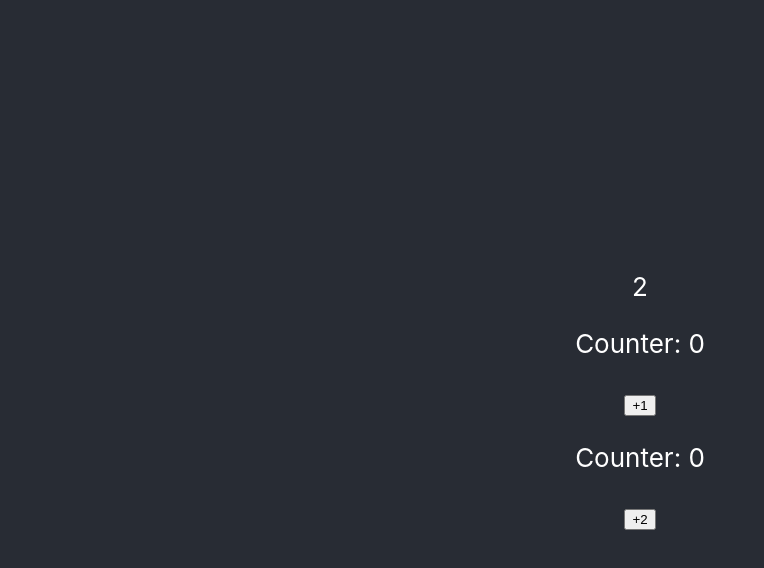
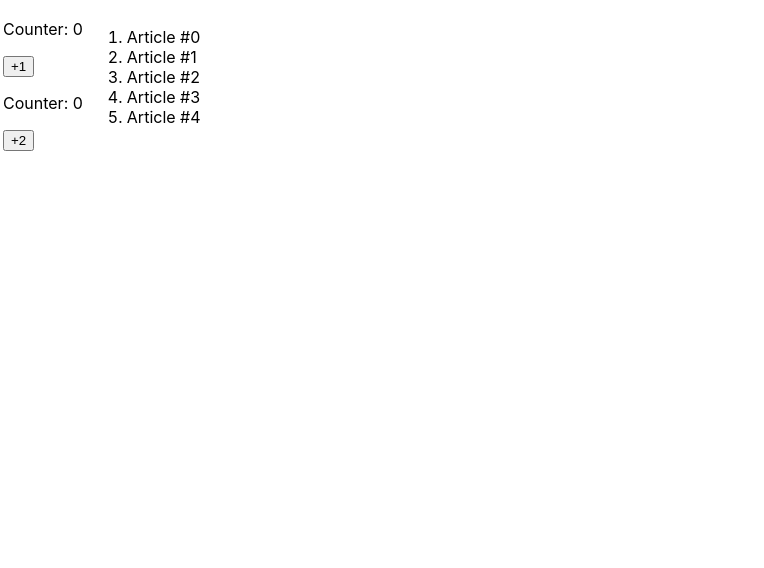
Before and after one commit to sharkich/TxStore, a React (Create React App) app: page / in a window 1280 px wide. Shown: the top 568 px of the page, without its empty margins (0-764 px from the left). Built offline with nearby package versions, Linux system fonts and the light colour scheme.

Commit message:
add articles

```diff
--- a/src/App.tsx
+++ b/src/App.tsx
@@ -1,26 +1,39 @@
 import React, {useEffect, useState} from 'react';
 import {Counter} from "./components/Counter";
 import './App.css';
-import {numbers$} from "./services/timer";
+import {IArticle} from "./models/article";
+import {articles$} from "./services/articles";
 
 function App() {
-  const [number, setNumber] = useState(0);
+  const [articles, setArticles] = useState<IArticle[]>([]);
   useEffect(() => {
-    const sub = numbers$.subscribe((value) => {
-      console.log('number', value);
-      setNumber(value);
+    const sub = articles$.subscribe((value) => {
+      console.log('article', value);
+      setArticles(v => [...v, value]);
     });
     return () => {
       sub.unsubscribe();
     };
   }, [])
   return (
-    <div className="App">
-      <header className="App-header">
-        {number}
-        <Counter />
-        <Counter step={2} />
-      </header>
+    <div>
+      <table>
+        <tr>
+          <td>
+            <Counter />
+            <Counter step={2} />
+          </td>
+          <td>
+            <ol>
+              {articles.map(article => (
+                <li key={article.id}>
+                  {article.name}
+                </li>
+              ))}
+            </ol>
+          </td>
+        </tr>
+      </table>
     </div>
   );
 }
--- /dev/null
+++ b/src/models/article.ts
@@ -0,0 +1,10 @@
+export interface IArticle {
+  id: string;
+  name: string;
+  created: Date;
+}
+
+export class Article implements  IArticle {
+  constructor(public id: string, public name: string, public created: Date = new Date()) {
+  }
+}
--- /dev/null
+++ b/src/services/articles.ts
@@ -0,0 +1,5 @@
+import { interval } from 'rxjs';
+import {map} from "rxjs/operators";
+import {Article} from "../models/article";
+
+export const articles$ = interval(1000).pipe(map(value => new Article(`id_${value}`, `Article #${value}`)));
--- a/src/services/timer.ts
+++ /dev/null
@@ -1,3 +0,0 @@
-import { timer } from 'rxjs';
-
-export const numbers$ = timer(3000, 1000);
--- /dev/null
+++ b/src/store/app.store.ts
@@ -0,0 +1 @@
+export const appStore = null;
--- /dev/null
+++ b/src/store/conter.store.ts
@@ -0,0 +1 @@
+export const counterStore = null;
```
